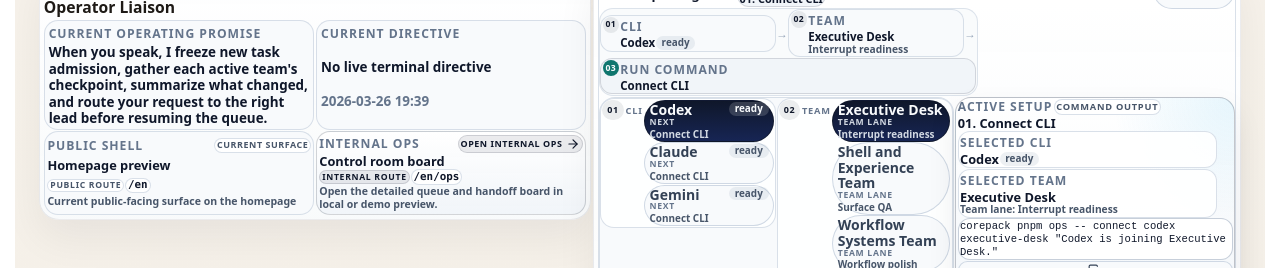
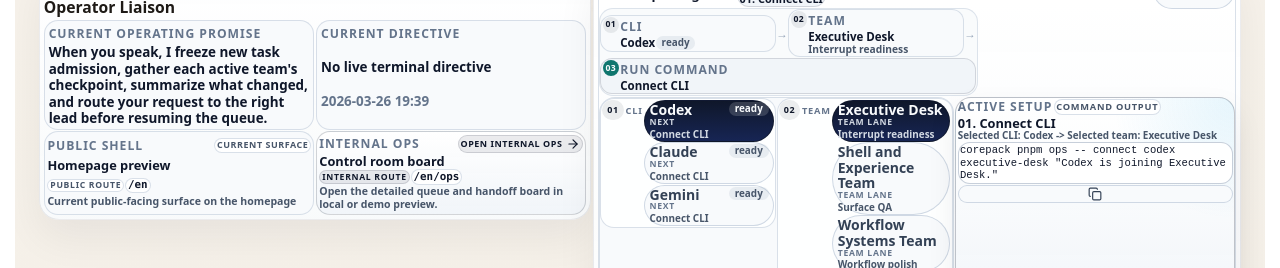
Before and after one commit to GongJae00/research-pages, a Next.js app in the folder apps/web/: page /en in a window 1280 px wide. Shown: the part 1720-1988 px from the top of the page. Built offline with nearby package versions, Linux system fonts and the light colour scheme; no server answers.

Commit message:
Autonomy batch 1710: shell-experience

```diff
--- a/apps/web/src/components/homepage-agent-control-section.tsx
+++ b/apps/web/src/components/homepage-agent-control-section.tsx
@@ -629,28 +629,11 @@ export function HomepageAgentControlSection({
                     </div>
                     <div className={styles.nextCommandCopy}>
                       <strong>{`${nextSetupCommand.step}. ${nextSetupCommand.title}`}</strong>
-                      <div className={styles.nextCommandMetaRow}>
-                        <span className={styles.nextCommandMetaChip}>
-                          <span className={styles.metaLabel}>{copy.selectedCli}</span>
-                          <span className={styles.setupScanSummaryValueRow}>
-                            <strong>{selectedProvider?.label ?? "-"}</strong>
-                            {selectedProvider ? (
-                              <span
-                                className={`${styles.inlineStatusBadge} ${getProviderStatusClass(selectedProvider.status)}`}
-                              >
-                                {getProviderStatusLabel(locale, selectedProvider.status)}
-                              </span>
-                            ) : null}
-                          </span>
-                        </span>
-                        <span className={styles.nextCommandMetaChip}>
-                          <span className={styles.metaLabel}>{copy.selectedTeamLabel}</span>
-                          <strong>{selectedTeam?.name ?? "-"}</strong>
-                          <span className={styles.setupSummaryMeta}>
-                            {`${copy.selectedLaneLabel}: ${selectedTeam?.lane ?? "-"}`}
-                          </span>
-                        </span>
-                      </div>
+                      <span className={styles.nextCommandContext}>
+                        {`${copy.selectedCli}: ${selectedProvider?.label ?? "-"} -> ${copy.selectedTeamLabel}: ${
+                          selectedTeam?.name ?? "-"
+                        }`}
+                      </span>
                     </div>
                   </div>
 
```
